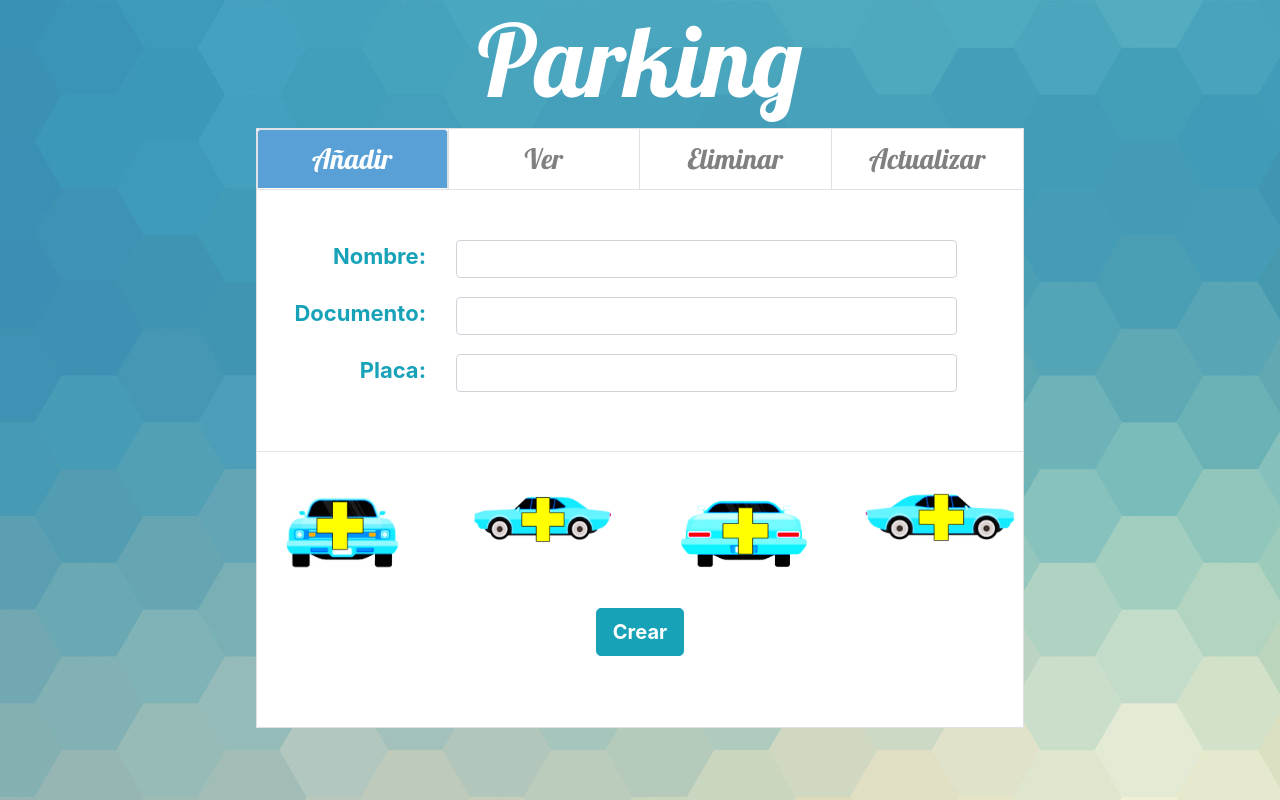
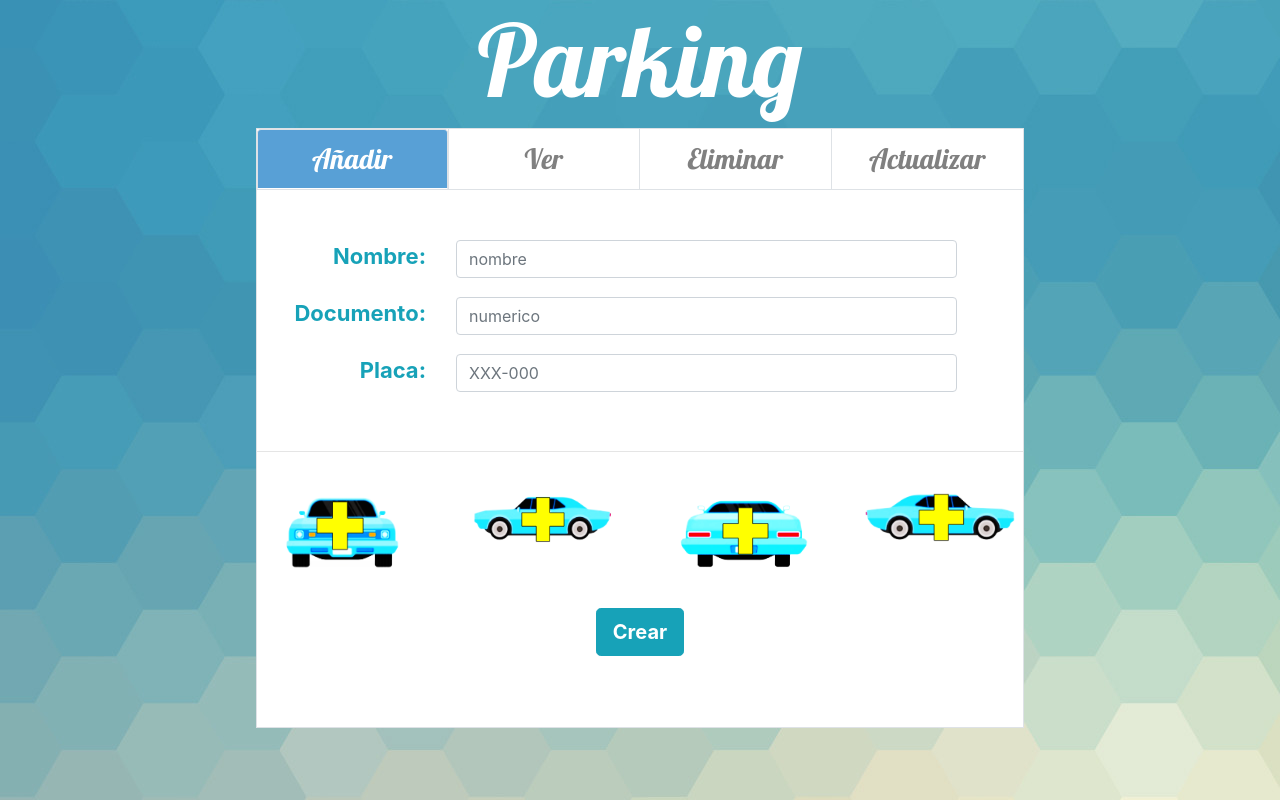
Before and after one commit to daandradec/FrontAprendizaje, a React (Create React App) app: page / in a window 1280 px wide. Built offline with nearby package versions, Linux system fonts and the light colour scheme; no server answers.

Commit message:
final crud with axios

```diff
--- a/package.json
+++ b/package.json
@@ -3,6 +3,7 @@
   "version": "0.1.0",
   "private": true,
   "dependencies": {
+    "axios": "^0.18.0",
     "bootstrap": "^4.3.1",
     "jquery": "^3.4.0",
     "popper": "^1.0.1",
--- a/src/components/App.js
+++ b/src/components/App.js
@@ -3,6 +3,8 @@ import Header from './Header'
 import Modal from './Modal'
 import Crud from './Crud'
 import $ from 'jquery';
+import axios from 'axios';
+
 
 // Componente principal, extiende de la clase componente de react
 class App extends Component{
@@ -12,37 +14,77 @@ class App extends Component{
     constructor(props){
         super(props);
         this.state = { respuesta: [] }
-        console.log('El componente aun no se ha montado');
       }
 
-      componentDidMount = () => {
+    componentDidMount = () => {
 
         $.ajax({
-
             type: 'GET',
             url: 'https://nameless-dawn-79175.herokuapp.com/cars/',
             dataType: 'json',
             success: (request) => {
-                //console.log(request)
                 this.setState({respuesta: request.data})
-                console.log("este es mi state")
-                //console.log(setState);
-                console.log(this.state)
+             }
+        })
+    }
 
-             }
-            })
+    crearRegistro = async registro => {
+        const url = `https://nameless-dawn-79175.herokuapp.com/cars`;
 
+        await axios.post(url,registro)
+        .then(respuesta => {
+            this.setState({respuesta: [...this.state.respuesta,respuesta.data.data]})
+        }, () => alert("Registro añadido con exito"))
+        .catch(e => {alert("error");console.log(e)})
+    }
 
-        }
+    eliminarRegistro = async e => {
+        // eliminar el registro del state
+        const indice = e.target.parentElement.parentElement.getAttribute("index");
+        const id_item = this.state.respuesta[indice].id;
+        const nueva_lista_carros = this.state.respuesta.filter(item => item.id !== id_item)
+        this.setState({respuesta:nueva_lista_carros});
 
+        const url = `https://nameless-dawn-79175.herokuapp.com/cars/${id_item}`;
 
+        await axios.delete(url);
+    }
+
+    actualizarRegistro = async (id, registro_actualizado) => {
+        const registros = [...this.state.respuesta];
+        registros[parseInt(id)].attributes = registro_actualizado;
+        this.setState({respuesta:registros});
+
+        const id_item = this.state.respuesta[parseInt(id)].id;
+        const url = `https://nameless-dawn-79175.herokuapp.com/cars/${id_item}`;
+        await axios.put(url,registro_actualizado).catch(e => {alert("error");console.log(e)});
+    }
+
+    mostrarModal = e => {
+        const modal = document.getElementById("exampleModalCenter");
+        const button = e.target;
+
+        const field_form = modal.children[0].children[0].children[1].children[0];
+        const fields_modal = modal.children[0].children[0].children[1].children[0].children;
+        const field_trow = button.parentElement.parentElement;
+        const fields_tdchildren = field_trow.children;
+
+        fields_modal[0].children[1].children[0].value = fields_tdchildren[2].innerText;
+        fields_modal[1].children[1].children[0].value = fields_tdchildren[3].innerText;
+        fields_modal[2].children[1].children[0].value = fields_tdchildren[4].innerText;
+
+        field_form.setAttribute("index",field_trow.getAttribute("index"))
+    }
 
     render(){
         return (
             <React.Fragment>
                 <Header/>
-                <Crud respuestajson={this.state.respuesta}/>
-                <Modal/>
+                <Crud respuestajson={this.state.respuesta}
+                    callbackcreate={this.crearRegistro}
+                    callbackdelete={this.eliminarRegistro}
+                    modalbutton={this.mostrarModal}/>
+                <Modal callbackupdate={this.actualizarRegistro}/>
             </React.Fragment>
         );
     }
--- a/src/components/Crud.js
+++ b/src/components/Crud.js
@@ -12,7 +12,7 @@ class Crud extends Component {
         return (
             <section className="mx-auto bg-white border mt-2" style={sectionStyles}>
                 <Navtab />
-                <Tabcontent respuestajson={this.props.respuestajson}/>
+                <Tabcontent respuestajson={this.props.respuestajson} callbackcreate={this.props.callbackcreate} callbackdelete={this.props.callbackdelete} modalbutton={this.props.modalbutton}/>
             </section>
         );
     }
--- a/src/components/Modal.js
+++ b/src/components/Modal.js
@@ -2,6 +2,32 @@ import React, { Component } from 'react';
 
 // Componente de la ventana emergente
 class Modal extends Component {
+
+    nombreRef = React.createRef();
+    documentoRef = React.createRef();
+    placaRef = React.createRef();
+
+    constructor(props){
+        super(props);
+        this.accionActualizar = this.accionActualizar.bind(this); // bind para que no sea necesario usar un arrow function detectando this dentro de la funcion
+    }
+
+    accionActualizar(e) {
+        e.preventDefault();
+
+        const registro = {
+            name: this.nombreRef.current.value,
+            document: this.documentoRef.current.value,
+            plate: this.placaRef.current.value
+        }
+
+        this.props.callbackupdate(e.target.getAttribute("index"), registro);
+    }
+
+    validarNumerico = e => {
+        e.target.value= e.target.value.replace(/[^\d]/,'');
+    }
+
     render() {
         return (
             <div className="modal fade" id="exampleModalCenter" tabIndex="-1" role="dialog" aria-labelledby="exampleModalCenterTitle" aria-hidden="true">
@@ -18,12 +44,13 @@ class Modal extends Component {
 
 
                         <div className="modal-body">
-                            <form>
+                            <form onSubmit={this.accionActualizar}>
 
                                 <div className="form-group row">
                                     <label htmlFor="nombre" className="col-4 font-weight-bold text-info">Nombre:</label>
                                     <div className="col-8">
-                                        <input className="form-control" id="nombreModal" name="nombreModal" type="text" />
+                                        <input className="form-control" id="nombreModal" name="nombreModal" type="text" ref={this.nombreRef}
+                                        maxLength="15" required placeholder="nombre"/>
                                     </div>
 
                                 </div>
@@ -31,19 +58,21 @@ class Modal extends Component {
                                 <div className="form-group row">
                                     <label htmlFor="documento" className="col-4 font-weight-bold text-info">Documento:</label>
                                     <div className="col-8">
-                                        <input className="form-control" id="documentoModal" name="documentoModal" type="text" />
+                                        <input className="form-control" id="documentoModal" name="documentoModal" type="text" ref={this.documentoRef}
+                                        pattern="[0-9.]+" maxLength="15" required placeholder="numerico" onKeyUp={this.validarNumerico}/>
                                     </div>
                                 </div>
 
                                 <div className="form-group row">
                                     <label htmlFor="placa" className="col-4 font-weight-bold text-info">Placa:</label>
                                     <div className="col-8">
-                                        <input className="form-control" id="placaModal" name="placaModal" type="text" />
+                                        <input className="form-control" id="placaModal" name="placaModal" type="text" ref={this.placaRef}
+                                        pattern="[a-zA-Z]{3}-?[0-9]{3}" maxLength="7" required placeholder="XXX-000"/>
                                     </div>
                                 </div>
 
                                 <div className="form-group text-center py-3">
-                                    <input type="button" id="modalFormButton" className="btn btn-info btn-block font-weight-bold" value="Actualizar" />
+                                    <input type="submit" id="modalFormButton" className="btn btn-info btn-block font-weight-bold" value="Actualizar" />
                                 </div>
 
                             </form>
--- a/src/components/Tabadd.js
+++ b/src/components/Tabadd.js
@@ -1,32 +1,56 @@
 import React from 'react';
 
  // componente que muestra el cuerpo del crud de añadir
- const Tabadd = () => {
+ class Tabadd extends React.Component {
+
+    nombreRef = React.createRef();
+    documentoRef = React.createRef();
+    placaRef = React.createRef();
+
+    crearRegistro = e => {
+        e.preventDefault();
+
+        const registro = {
+            name: this.nombreRef.current.value,
+            document: this.documentoRef.current.value,
+            plate: this.placaRef.current.value
+        }
+
+        this.props.callbackcreate(registro);
+
+        e.target.reset();
+    }
+    validarNumerico = e => {
+        e.target.value= e.target.value.replace(/[^\d]/,'');
+    }
+
+    render(){
         return (
-
-
             <div className="tab-pane fade show active" id="home" role="tabpanel" aria-labelledby="home-tab">
 
 
-            <form>
+                <form onSubmit={this.crearRegistro}>
                     <div className="form-group row">
                         <label htmlFor="nombre" className="col-3 font-weight-bold text-info">Nombre:</label>
                         <div className="col-8">
-                        <input className="form-control" id="nombre" name="nombre" type="text" />
+                            <input className="form-control" id="nombre" name="nombre" type="text" ref={this.nombreRef}
+                               maxLength="15" required placeholder="nombre"/>
                         </div>
                     </div>
 
                     <div className="form-group row">
                         <label htmlFor="documento" className="col-3 font-weight-bold text-info">Documento:</label>
                         <div className="col-8">
-                        <input className="form-control" id="documento" name="documento" type="text" />
+                            <input className="form-control" id="documento" name="documento" type="text" ref={this.documentoRef}
+                             pattern="[0-9.]+" maxLength="15" required placeholder="numerico" onKeyUp={this.validarNumerico}/>
                         </div>
                     </div>
 
                     <div className="form-group row">
                         <label htmlFor="placa" className="col-3 font-weight-bold text-info">Placa:</label>
                         <div className="col-8">
-                        <input className="form-control" id="placa" name="placa" type="text" />
+                            <input className="form-control" id="placa" name="placa" type="text" ref={this.placaRef}
+                            pattern="[a-zA-Z]{3}-?[0-9]{3}" maxLength="7" required placeholder="XXX-000"/>
                         </div>
                     </div>
 
@@ -50,6 +74,7 @@ import React from 'react';
                 <br />
             </div>
         );
+    }
 };
 
 export default Tabadd;
--- a/src/components/Tabcontent.js
+++ b/src/components/Tabcontent.js
@@ -8,10 +8,10 @@ import Tabupdate from './Tabupdate'
 const Tabcontent = (props) => {
     return (
         <div className="tab-content" id="myTabContent">
-            <Tabadd/>
+            <Tabadd callbackcreate={props.callbackcreate}/>
             <Tabshow respuestajson={props.respuestajson}/>
-            <Tabdelete respuestajson={props.respuestajson}/>
-            <Tabupdate respuestajson={props.respuestajson}/>
+            <Tabdelete respuestajson={props.respuestajson} callbackdelete={props.callbackdelete}/>
+            <Tabupdate respuestajson={props.respuestajson} modalbutton={props.modalbutton}/>
         </div>
     );
 };
--- a/src/components/Tabshow.js
+++ b/src/components/Tabshow.js
@@ -3,12 +3,6 @@ import Tablelayout from './Tablelayout'
 
 // componente que muestra el cuerpo del crud de mostrar
 const Tabshow = (props) => {
-    console.log("imprimiendo props en tabshow")
-    console.log(props.respuestajson)
-
-
-
-
     return (
         <div className="tab-pane fade" id="show" role="tabpanel" aria-labelledby="show-tab">
             <Tablelayout rclass="" buttonFlag={false} respuestajson={props.respuestajson}/>
--- a/src/components/Tabupdate.js
+++ b/src/components/Tabupdate.js
@@ -5,7 +5,7 @@ import Tablelayout from './Tablelayout'
 const Tabupdate = (props) => {
     return (
         <div className="tab-pane fade" id="update" role="tabpanel" aria-labelledby="update-tab">
-            <Tablelayout rclass="table-edited" buttonFlag={true} button={<button className="btn btn-sm btn-light">Editar</button>} respuestajson={props.respuestajson}/>
+            <Tablelayout rclass="table-edited" buttonFlag={true} button={<button type="button" className="btn btn-sm btn-light" onClick={props.modalbutton} data-toggle="modal" data-target="#exampleModalCenter">Editar</button>} respuestajson={props.respuestajson}/>
         </div>
     );
 };
```
Also changed, not shown: public/index.html (+7 -5 lines), src/components/Tabdelete.js (+6 -1 lines), src/components/Tablelayout.js (+3 -6 lines), 1 other file (tests, documents, lock files or other folders). Lines whose indentation alone changed are shown as unchanged.
